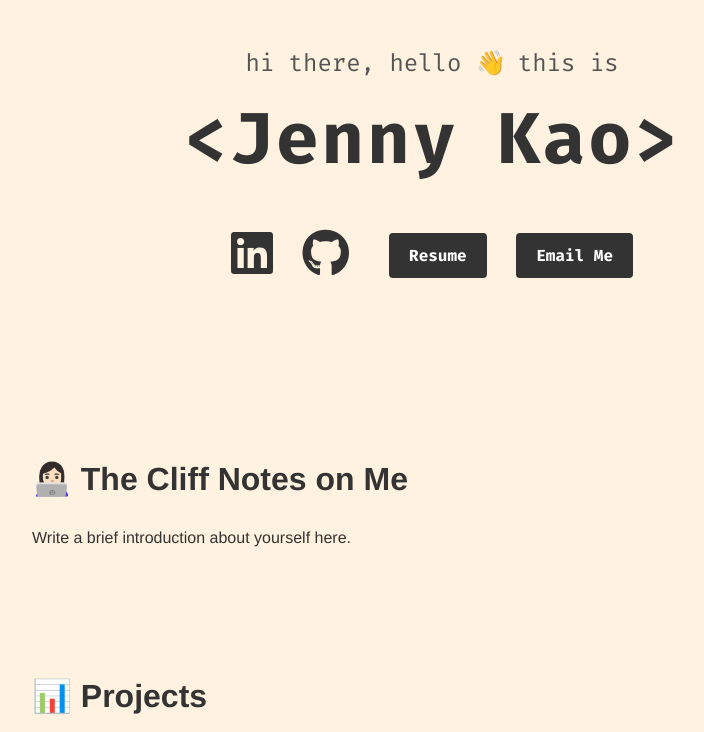
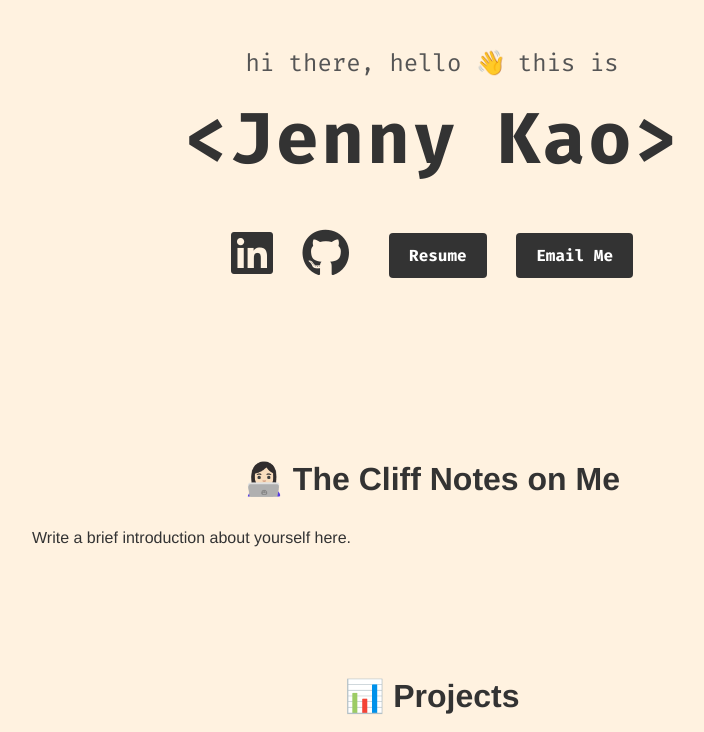
Before and after one commit to jennyykao/jennyykao.github.io, a Jekyll site: the page built from index.md, in a window 1280 px wide. Shown: the part 468-1200 px from the top of the page, without its empty margins (208-912 px from the left). Built offline with Jekyll 4.4.1, drawn with Linux system fonts in a browser that asks for light colours; grey boxes are pictures that could not be loaded.

Commit message:
add in style for posts

```diff
--- a/assets/css/style.css
+++ b/assets/css/style.css
@@ -449,6 +449,26 @@ section h2 {
 }
 
 /*posts*/
+
+h1,
+h2,
+h3 {
+  text-align: center;
+}
+
+.post-content img {
+  display: block;
+  margin: 1rem auto;
+  max-width: 100%;
+}
+
+.tags,
+.categories,
+.post-meta {
+  text-align: center;
+  margin-top: 1rem;
+}
+
 .post-meta {
   margin-top: 40px;
   border-top: 1px solid #eee;
```
